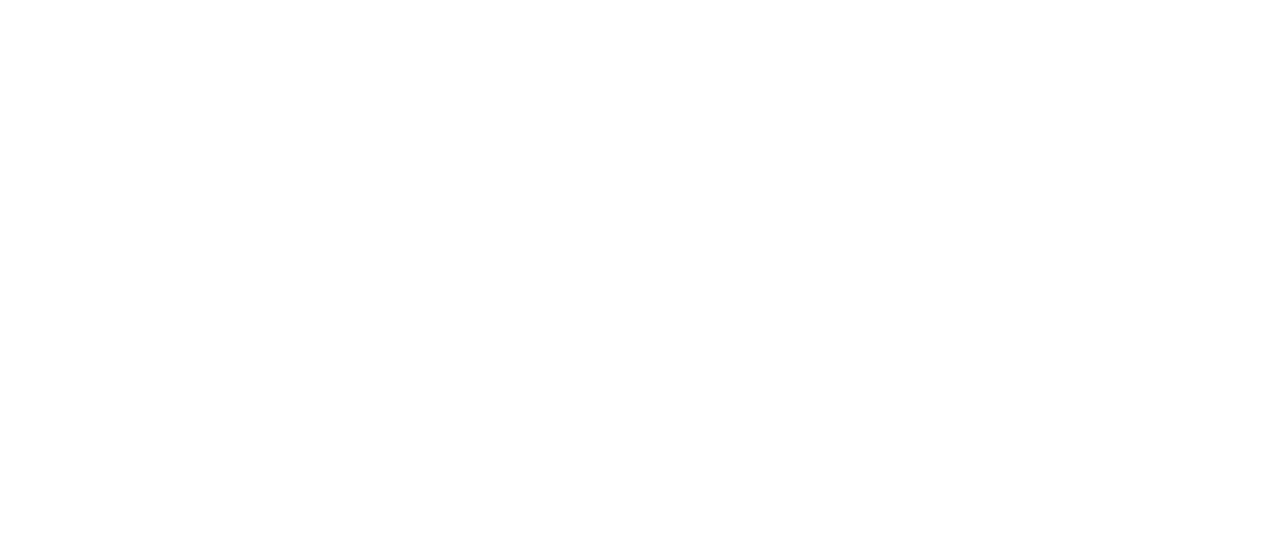
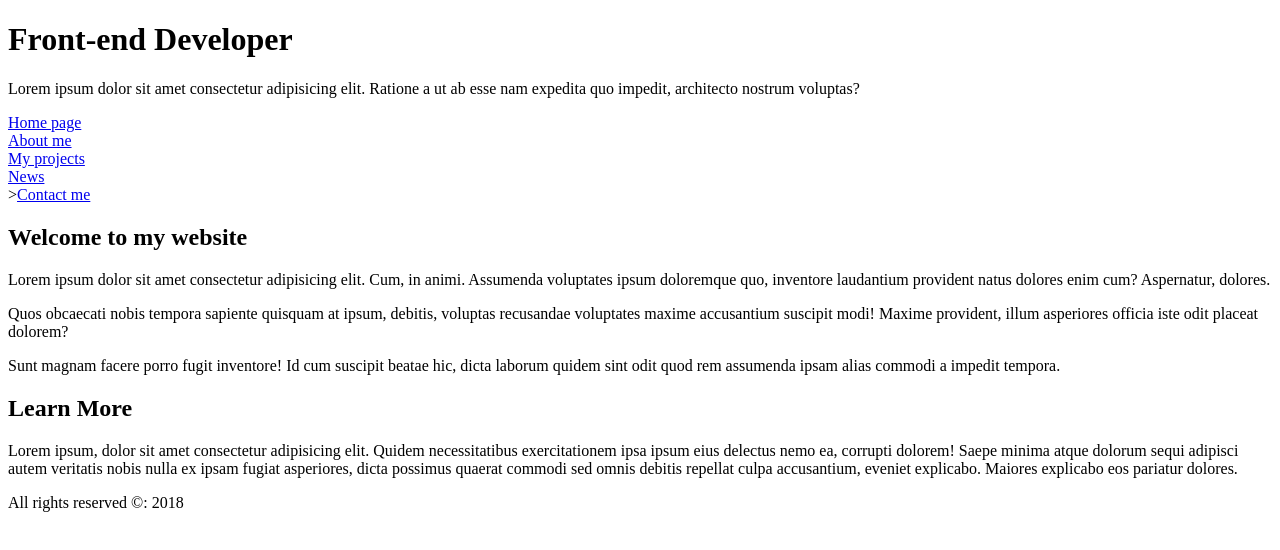
Before and after one commit to Lukic/Opgave-1A, a plain HTML site: page index.html in a window 1280 px wide. Drawn offline with Linux system fonts and the light colour scheme.

Commit message:
Update index.html

```diff
--- a/index.html
+++ b/index.html
@@ -6,5 +6,50 @@
     <meta name="viewport" content="width=device-width, initial-scale=1.0" />
     <title>Opgave 1A</title>
   </head>
-  <body></body>
+  <body>
+    <header>
+      <h1>Front-end Developer</h1>
+      <p>
+        Lorem ipsum dolor sit amet consectetur adipisicing elit. Ratione a ut ab
+        esse nam expedita quo impedit, architecto nostrum voluptas?
+      </p>
+    </header>
+    <main>
+      <nav>
+        <a href="#">Home page</a><br />
+        <a href="#">About me</a><br />
+        <a href="#">My projects</a><br />
+        <a href="#">News</a><br />
+        ><a href="#">Contact me</a><br />
+      </nav>
+      <article>
+        <h2>Welcome to my website</h2>
+        <p>
+          Lorem ipsum dolor sit amet consectetur adipisicing elit. Cum, in
+          animi. Assumenda voluptates ipsum doloremque quo, inventore laudantium
+          provident natus dolores enim cum? Aspernatur, dolores.
+        </p>
+        <p>
+          Quos obcaecati nobis tempora sapiente quisquam at ipsum, debitis,
+          voluptas recusandae voluptates maxime accusantium suscipit modi!
+          Maxime provident, illum asperiores officia iste odit placeat dolorem?
+        </p>
+        <p>
+          Sunt magnam facere porro fugit inventore! Id cum suscipit beatae hic,
+          dicta laborum quidem sint odit quod rem assumenda ipsam alias commodi
+          a impedit tempora.
+        </p>
+        <h2>Learn More</h2>
+        <p>
+          Lorem ipsum, dolor sit amet consectetur adipisicing elit. Quidem
+          necessitatibus exercitationem ipsa ipsum eius delectus nemo ea,
+          corrupti dolorem! Saepe minima atque dolorum sequi adipisci autem
+          veritatis nobis nulla ex ipsam fugiat asperiores, dicta possimus
+          quaerat commodi sed omnis debitis repellat culpa accusantium, eveniet
+          explicabo. Maiores explicabo eos pariatur dolores.
+        </p>
+      </article>
+    </main>
+    <footer><p>All rights reserved &copy: 2018</p></footer>
+  </body>
 </html>
```
